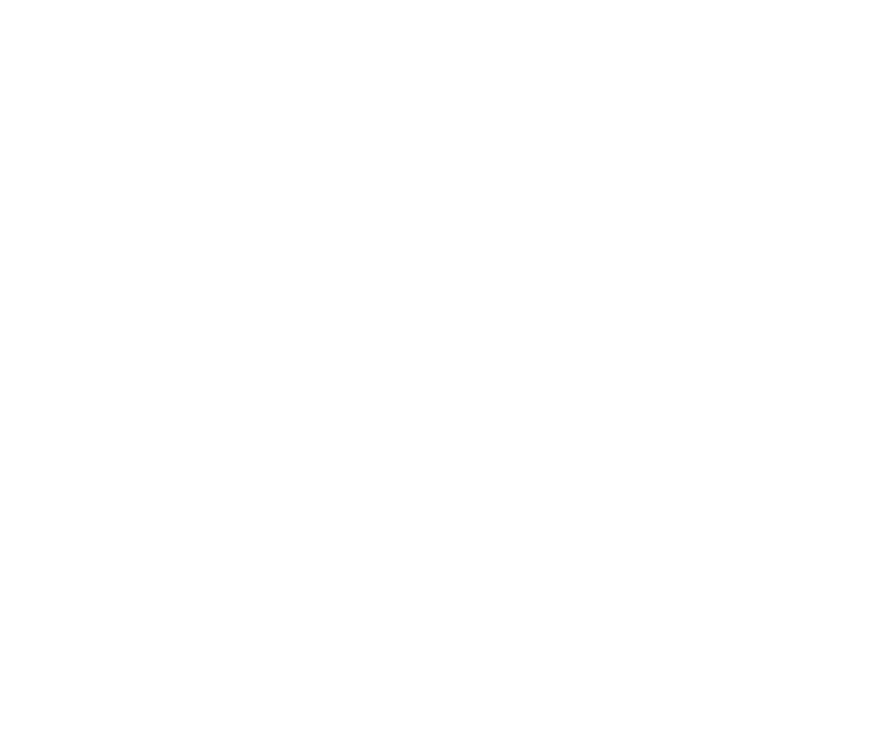
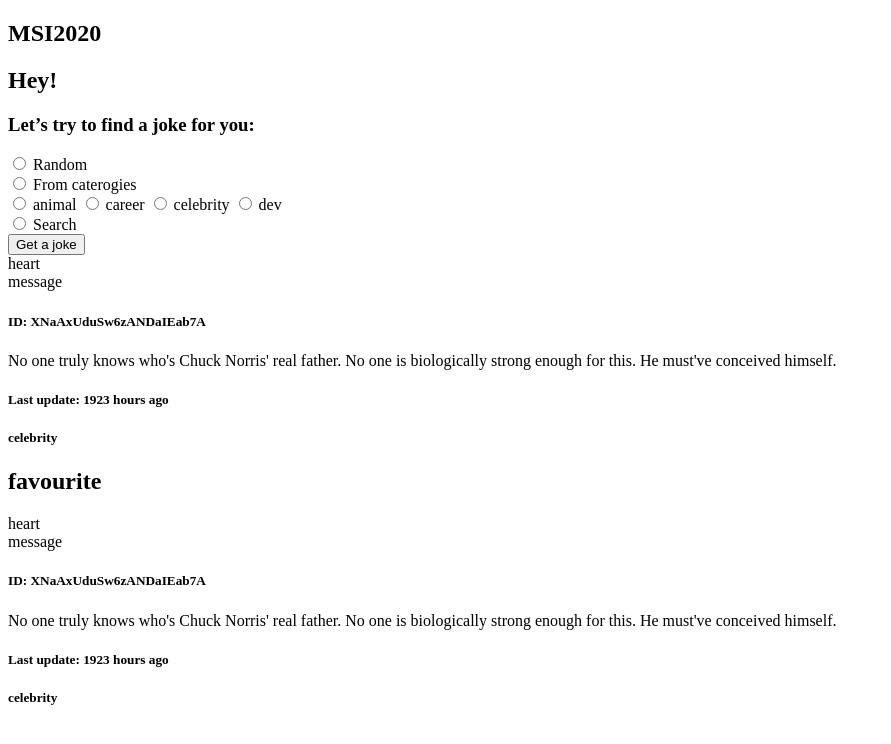
Before and after one commit to Guligaga/MSI2020-test, a plain HTML site: page index.html in a window 1280 px wide. Shown: the whole page, without its empty margins (0-891 px from the left). Drawn offline with Linux system fonts and the light colour scheme; no server answers.

Commit message:
created basic markup

```diff
--- a/index.html
+++ b/index.html
@@ -5,6 +5,75 @@
     <title>MSI2020 test</title>
 </head>
 <body>
-
+<main class="wrapper">
+    <section class="find-jokes">
+        <h1 class="find-jokes__header">MSI2020</h1>
+        <h2 class="find-jokes__title">Hey!</h2>
+        <h3 class="find-jokes__subtitle">Let’s try to find a joke for you:</h3>
+        <div class="find-jokes__radio radio-main">
+            <div class="radio-main__item">
+                <input type="radio" name="radio-main" id="radio-random">
+                <label for="radio-random">Random</label>
+            </div>
+            <div class="radio-main__item">
+                <input type="radio" name="radio-main" id="radio-category">
+                <label for="radio-category">From caterogies</label>
+            </div>
+            <div class="radio-main__categories categories">
+                <input type="radio" name="radio-category" id="category-animal">
+                <label for="category-animal">animal</label>
+                <input type="radio" name="radio-category" id="category-career">
+                <label for="category-career">career</label>
+                <input type="radio" name="radio-category" id="category-celebrity">
+                <label for="category-celebrity">celebrity</label>
+                <input type="radio" name="radio-category" id="category-dev">
+                <label for="category-dev">dev</label>
+            </div>
+            <div class="radio-main__item">
+                <input type="radio" name="radio-main" id="radio-query">
+                <label for="radio-query">Search</label>
+            </div>
+            <input type="button" value="Get a joke" id="get-joke">
+        </div>
+        <div class="joke-card">
+            <div class="joke-card__header">heart</div>
+            <div class="joke-card__main joke-content">
+                <div class="joke-content__img">message</div>
+                <div class="joke-content__content">
+                    <h5>ID: XNaAxUduSw6zANDaIEab7A</h5>
+                    <p>
+                        No one truly knows who's Chuck Norris' real father. No one is biologically strong enough for this. He must've conceived himself.
+                    </p>
+                </div>
+            </div>
+            <div class="joke-card__footer">
+                <h5>Last update: 1923 hours ago</h5>
+                <h5>celebrity</h5>
+            </div>
+        </div>
+    </section>
+    <section class="favourite">
+        <h2 class="favourite__title">favourite</h2>
+        <div class="jokes-container">
+            <div class="joke-card">
+                <div class="joke-card__header">heart</div>
+                <div class="joke-card__main joke-content">
+                    <div class="joke-content__img">message</div>
+                    <div class="joke-content__content">
+                        <h5>ID: XNaAxUduSw6zANDaIEab7A</h5>
+                        <p>
+                            No one truly knows who's Chuck Norris' real father. No one is biologically strong enough for this. He must've conceived himself.
+                        </p>
+                    </div>
+                </div>
+                <div class="joke-card__footer">
+                    <h5>Last update: 1923 hours ago</h5>
+                    <h5>celebrity</h5>
+                </div>
+            </div>
+        </div>
+    </section>
+</main>
+<script src="index.js"></script>
 </body>
 </html>
--- a/index.js
+++ b/index.js
@@ -0,0 +1,34 @@
+async function getRandomJoke() {
+    const res = await fetch ('https://api.chucknorris.io/jokes/random');
+    const joke = await res.json();
+    console.log(joke);
+}
+
+async function getJokeByCategory(category) {
+    const res = await fetch (`https://api.chucknorris.io/jokes/random?category=${category}`);
+    const joke = await res.json();
+    console.log(joke);
+}
+
+async function getJokeByQuery(query) {
+    const res = await fetch (`https://api.chucknorris.io/jokes/search?query=${query}`);
+    const jokes = await res.json();
+    console.log(jokes);
+}
+
+
+// getRandomJoke();
+
+
+const categories = [
+    "animal",
+    "career",
+    "celebrity",
+    "dev",
+];
+
+
+const index = Math.floor(Math.random() * categories.length);
+
+// getJokeByCategory(categories[index]);
+getJokeByQuery('hell');
```
Also changed, not shown: 1 other file.
